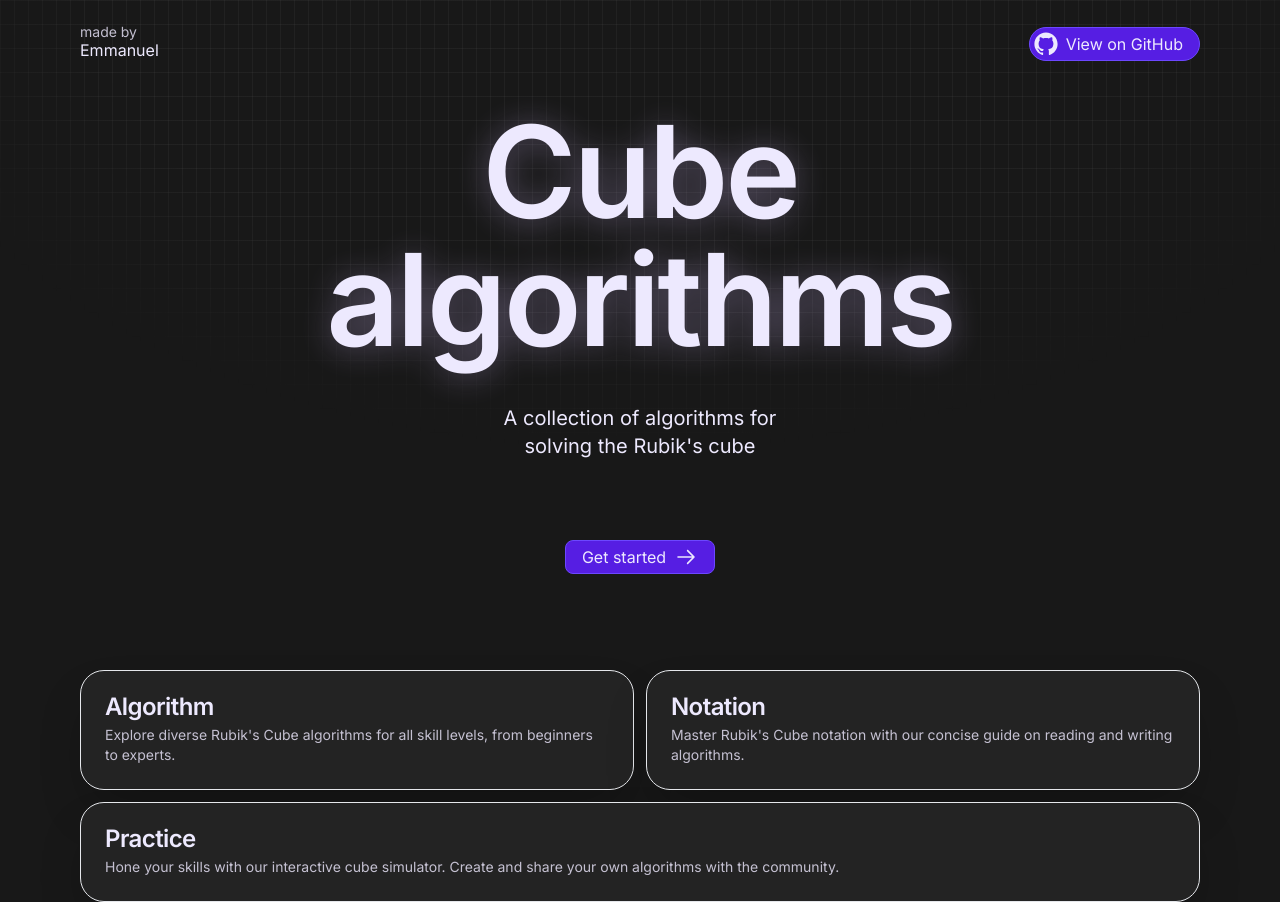
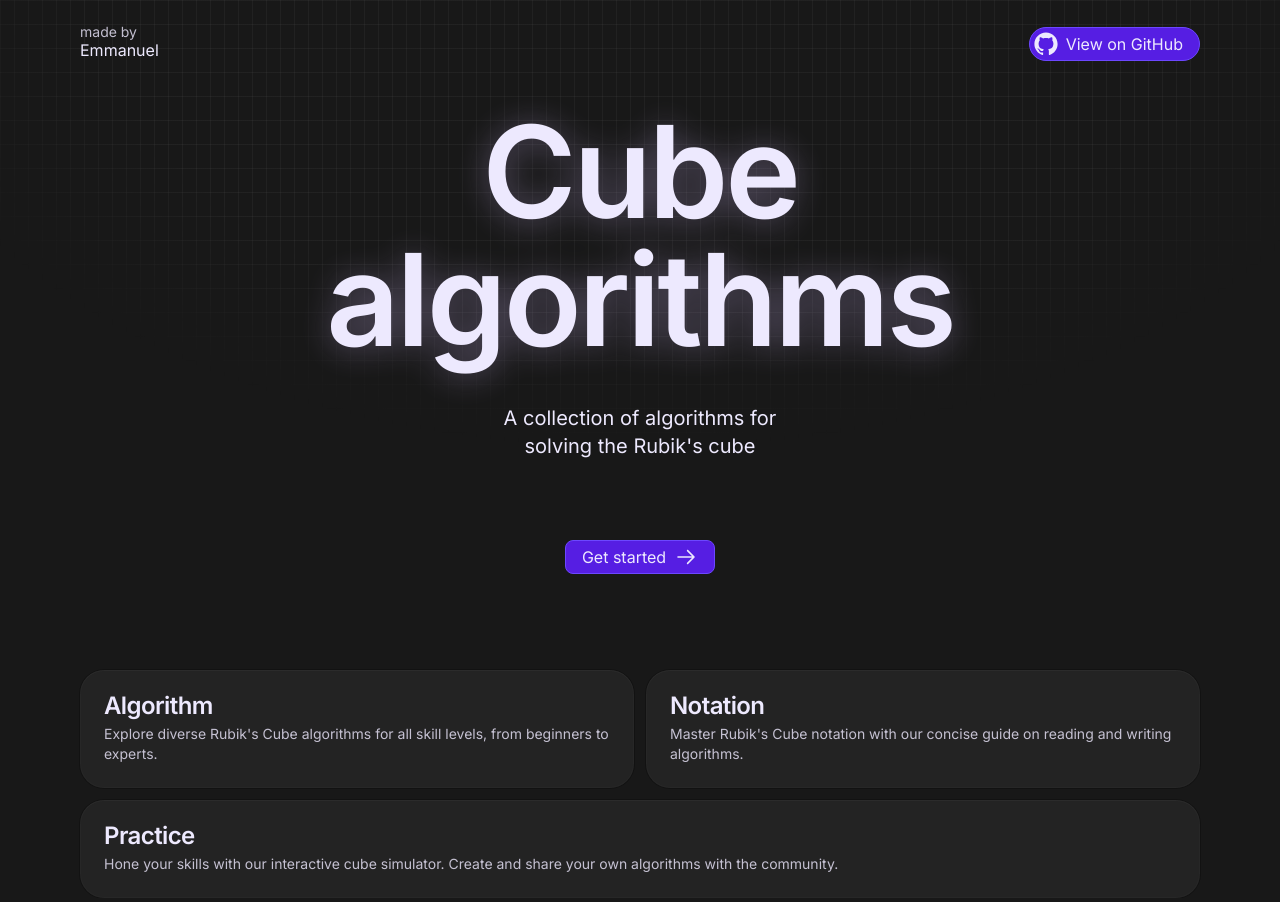
Before and after one commit to EmmanuelBayona/cube-algorithms-nextjs, a Next.js app: page / in a window 1280 px wide. Built offline with nearby package versions, Linux system fonts and the light colour scheme.

Commit message:
style: change landing cards and navbar

```diff
--- a/components/dash-navbar.tsx
+++ b/components/dash-navbar.tsx
@@ -73,7 +73,7 @@ const ListItem = forwardRef<
                 <Link
                     ref={ref}
                     className={cn(
-                        "block select-none space-y-1 rounded-md p-3 leading-none no-underline outline-none transition-colors hover:bg-dark-accent focus:bg-dark-accent",
+                        "block select-none space-y-1 rounded-md p-3 leading-none no-underline outline-none transition-colors hover:bg-white/5 focus:bg-white/5",
                         className
                     )}
                     {...props}
--- a/components/landing-grid.tsx
+++ b/components/landing-grid.tsx
@@ -5,7 +5,7 @@ export const LandingGrid = () => {
     return (
         <section className="mt-24 grid grid-cols-1 lg:grid-cols-2 gap-3">
 
-            <Card className="relative overflow-hidden border bg-[linear-gradient(45deg,transparent_25%,rgba(108,71,255,.8)_50%,transparent_75%,transparent_100%)] bg-[length:250%_250%,100%_100%] bg-[position:-100%_0,0_0] bg-no-repeat shadow-2xl hover:bg-[position:200%_0,0_0] hover:duration-[1500ms]">
+            <Card>
                 <CardHeader>
                     <CardTitle>Algorithm</CardTitle>
                     <CardDescription>
@@ -14,7 +14,7 @@ export const LandingGrid = () => {
                 </CardHeader>
             </Card>
 
-            <Card className="relative overflow-hidden border bg-[linear-gradient(45deg,transparent_25%,rgba(108,71,255,.8)_50%,transparent_75%,transparent_100%)] bg-[length:250%_250%,100%_100%] bg-[position:-100%_0,0_0] bg-no-repeat shadow-2xl hover:bg-[position:200%_0,0_0] hover:duration-[1500ms]">
+            <Card>
                 <CardHeader>
                     <CardTitle>Notation</CardTitle>
                     <CardDescription>
@@ -23,7 +23,7 @@ export const LandingGrid = () => {
                 </CardHeader>
             </Card>
 
-            <Card className="lg:col-span-2 relative overflow-hidden border bg-[linear-gradient(45deg,transparent_25%,rgba(108,71,255,0.8)_50%,transparent_75%,transparent_100%)] bg-[length:250%_250%,100%_100%] bg-[position:-100%_0,0_0] bg-no-repeat shadow-2xl hover:bg-[position:200%_0,0_0] hover:duration-[1500ms]">
+            <Card className="lg:col-span-2">
                 <CardHeader>
                     <CardTitle>Practice</CardTitle>
                     <CardDescription>
--- a/components/ui/navigation-menu.tsx
+++ b/components/ui/navigation-menu.tsx
@@ -11,7 +11,7 @@ export const NavigationMenu = forwardRef<
 >(({ className, children, ...props }, ref) => (
     <NavigationMenuPrimitive.Root
         ref={ref}
-        className={cn('relative z-10 max-w-max flex-1 items-center justify-center text-violet-100 rounded-xl bg-secondary border border-dark-accent p-1', className)}
+        className={cn('relative z-10 max-w-max flex-1 items-center justify-center text-violet-100 rounded-xl bg-dark border border-white/5 p-1', className)}
         {...props}
     >
         {children}
@@ -35,7 +35,7 @@ NavigationMenuList.displayName = NavigationMenuPrimitive.List.displayName;
 export const NavigationMenuItem = NavigationMenuPrimitive.Item;
 
 export const NavigationMenuTriggerStyle = cva(
-    'group inline-flex h-10 w-max items-center justify-center rounded-lg bg-background px-4 py-2 text-sm font-medium hover:bg-dark-accent focus:bg-dark-accent focus:outline-none disabled:pointer-events-none disabled:opacity-50 data-[active]:bg-dark-accent data-[state=open]:bg-dark-accent'
+    'group inline-flex h-10 w-max items-center justify-center rounded-lg px-4 py-2 text-sm font-medium hover:bg-white/5 focus:bg-white/5 focus:outline-none disabled:pointer-events-none disabled:opacity-50 data-[active]:bg-white/5 data-[state=open]:bg-white/5'
 )
 
 export const NavigationMenuTrigger = forwardRef<
@@ -104,7 +104,7 @@ export const NavigationMenuIndicator = forwardRef<
         )}
         {...props}
     >
-        <div className='relative top-[60%] h-2 w-2 rotate-45 rounded-tl-sm bg-dark-accent' />
+        <div className='relative top-[60%] h-2 w-2 rotate-45 rounded-tl-sm bg-white/5' />
     </NavigationMenuPrimitive.Indicator>
 ))
 NavigationMenuIndicator.displayName = NavigationMenuPrimitive.Indicator.displayName
--- a/components/ui/skeleton.tsx
+++ b/components/ui/skeleton.tsx
@@ -5,7 +5,7 @@ export const Skeleton = forwardRef<HTMLDivElement, HTMLAttributes<HTMLDivElement
     ({ className, ...props }, ref) => (
         <div
             ref={ref}
-            className={cn('relative isolate space-y-5 overflow-hidden rounded-2xl bg-secondary border border-dark-accent p-4 shadow-xl shadow-black/5 before:absolute before:inset-0 before:-translate-x-full before:animate-[shimmer_2s_infinite] before:border-t before:border-violet-100/10 before:bg-gradient-to-r before:from-transparent before:via-violet-100/10 before:to-transparent', className)}
+            className={cn('relative isolate space-y-5 overflow-hidden rounded-2xl bg-dark p-4 shadow-xl shadow-black/5 before:absolute before:inset-0 before:-translate-x-full before:animate-[shimmer_2s_infinite] before:border-t before:border-violet-100/10 before:bg-gradient-to-r before:from-transparent before:via-violet-100/10 before:to-transparent', className)}
             {...props}
         >
             <div className="space-y-3">
```
